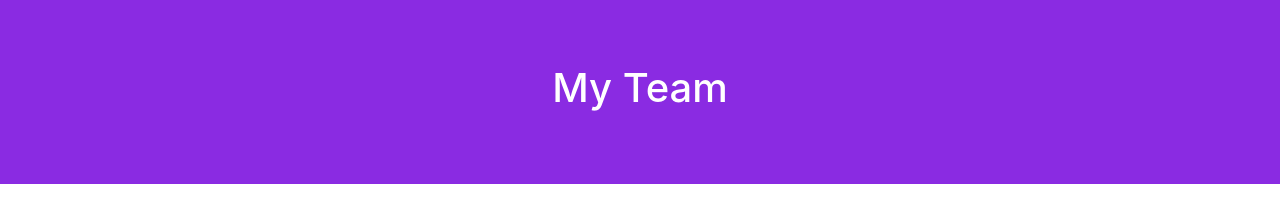
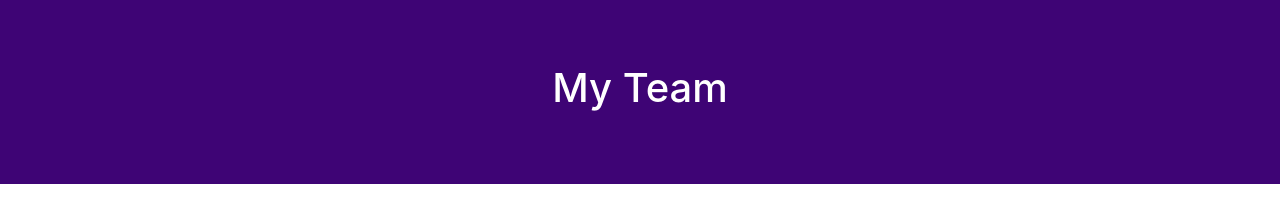
Before and after one commit to Saif-Uddin-93/Team-Profile-Generator, a website: page output/team.html in a window 1280 px wide. Shown: the top 205 px of the page. Drawn offline with nearby package versions, Linux system fonts and the light colour scheme.

Commit message:
updated Readme

```diff
--- a/assets/css/style.css
+++ b/assets/css/style.css
@@ -1,5 +1,5 @@
 .jumbotron {
-    background-color: blueviolet;
+    background-color: rgb(62, 4, 117);
     color: white;
     border-radius: 0;
 }
--- a/lib/Engineer.js
+++ b/lib/Engineer.js
@@ -1,8 +1,3 @@
-// TODO: Write code to define and export the Engineer class.  HINT: This class should inherit from Employee.
-/* In addition to Employee's properties and methods, Engineer will also have the following:
-github—GitHub username
-getGithub()
-getRole()—overridden to return 'Engineer' */
 const Employee = require("./Employee");
 
 class Engineer extends Employee{
--- a/lib/Intern.js
+++ b/lib/Intern.js
@@ -1,8 +1,3 @@
-// TODO: Write code to define and export the Intern class.  HINT: This class should inherit from Employee.
-/* In addition to Employee's properties and methods, Intern will also have the following:
-school
-getSchool()
-getRole()—overridden to return 'Intern' */
 const Employee = require("./Employee");
 
 class Intern extends Employee{
--- a/lib/Manager.js
+++ b/lib/Manager.js
@@ -1,8 +1,3 @@
-// TODO: Write code to define and export the Manager class. HINT: This class should inherit from Employee.
-/* In addition to Employee's properties and methods, Manager will also have the following:
-officeNumber
-getRole()—overridden to return 'Manager' */
-
 const Employee = require("./Employee");
 
 class Manager extends Employee{
```
Also changed, not shown: index.js (+6 -8 lines), lib/Employee.js (+0 -12 lines), README.md, assets/images/Screenshot 2024-02-01 165341.png (added), assets/images/screenshot.png (added), output/team.html.
